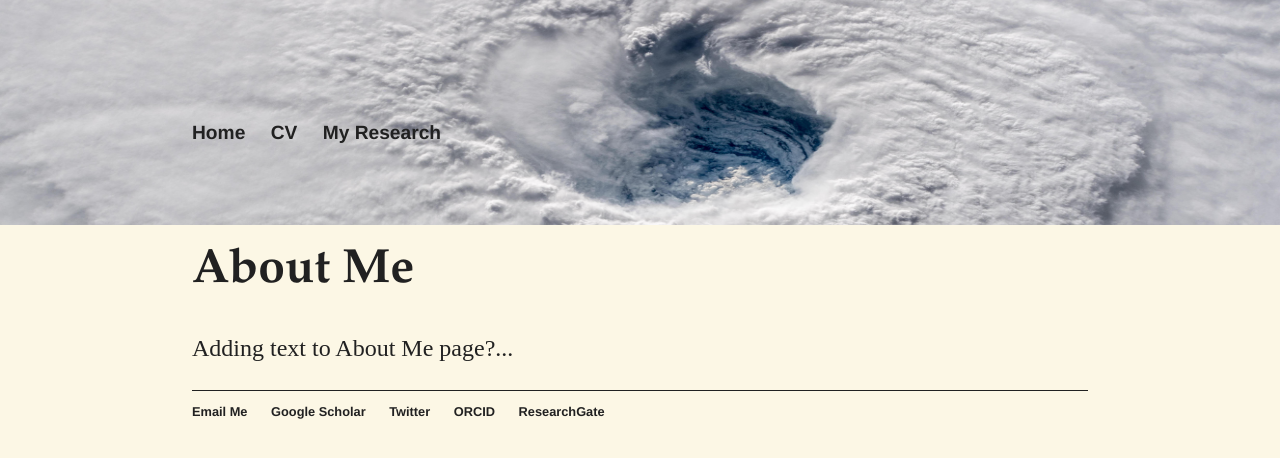
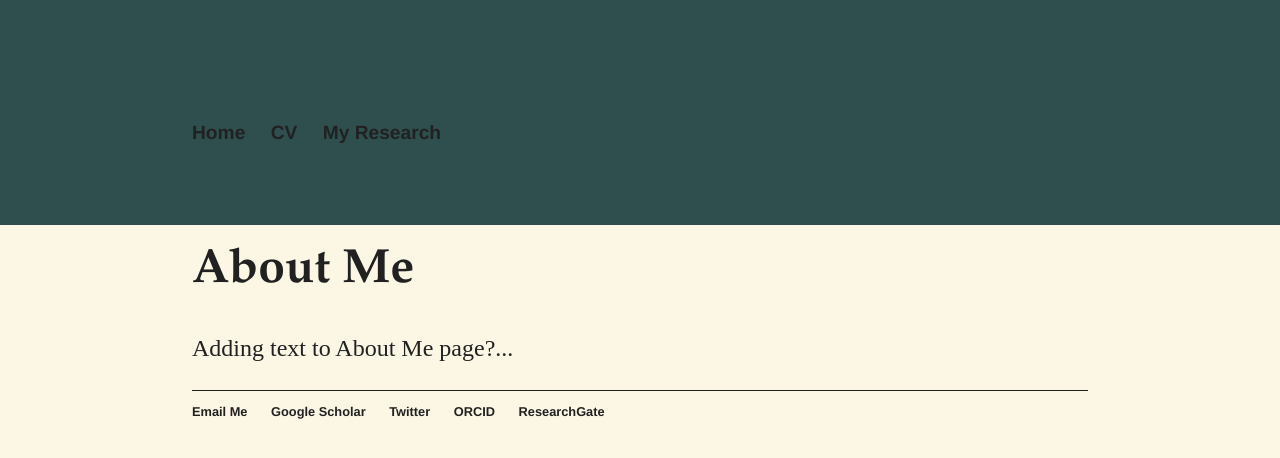
Before and after one commit to alyssa-stansfield/alyssa-stansfield.github.io, a Jekyll site: the page built from about/index.html, in a window 1280 px wide. Shown: the top 458 px of the page. Built offline with Jekyll 4.4.1, drawn with Linux system fonts in a browser that asks for light colours.

Commit message:
Changing style of pages

```diff
--- a/css/main.css
+++ b/css/main.css
@@ -18,7 +18,7 @@ footer ul {
 nav ul {
     font-family:'Helvetica', 'Arial', 'Sans-Serif';
     font-size: 1.2em;
-    font-color: #484848;
+    font-color: #FCF7E5;
     padding-left: 15%;
     padding-top: 8%;
     list-style: none;
@@ -32,9 +32,7 @@ nav ul {
     width: 100%;
     height: 25%;
     z-index: 9999;
-    background-image:url("../assets/hurricane_eye.jpeg");
-    background-repeat: no-repeat;
-    background-size: 100% 100%;
+    background-color:#2F4F4F
 }
 
 
@@ -95,25 +93,3 @@ ul.news {
     color:#212121;
     line-height:1.5em;
 }
-
-.leftbar{
-   background-color:#2F4F4F;
-   width:15%;
-   max-width:150px;
-   height:100%;
-   position:fixed;
-   top:0;
-   left:0;
-   padding-top: 0px;
-}
-
-.rightbar{
-   background-color:#2F4F4F;
-   width:15%;
-   max-width:150px;
-   height:100%;
-   position:fixed;
-   top:0;
-   padding-top: 0px;
-   right:0;
-}
--- a/research/index.html
+++ b/research/index.html
@@ -3,8 +3,6 @@ layout: default
 title: My Research
 ---
 	<!--<h1>{{ page.title }}</h1>-->
-<div class="leftbar">
-</div>
 
 <h1>Alyssa M. Stansfield, PhD</h1>
 
@@ -39,6 +37,3 @@ title: My Research
 <h2>Other Publications:</h2>
 <p style="font-size:1em;"> Jones, A. D., D. Rastogi, P.  Vahmani, <b>A. M. Stansfield</b>, K. A. Reed, T. Thurber, P. A. Ullrich, and J. Rice: Continental United States Climate Projections based on Thermodynamic Modification of Historical Weather. Submitted to <em>Scientific Data</em></p>
 <p style="font-size:1em;"><a href="https://agupubs.onlinelibrary.wiley.com/doi/10.1002/2016GL071923">Lintner, B. R., D. K. Adams, K. A. Schiro, <b>A. M. Stansfield</b>, A. A. Amorim Rocha, and J. D. Neelin (2017): Relationships among climatological vertical moisture structure, column water vapor, and precipitation over the central Amazon in observations and CMIP5 models. <em>Geophys. Res. Lett.</em>, 44, 1981–1989. doi:10.1002/2016GL071923</a></p>
-
-<div class="rightbar">
-</div>
```
Also changed, not shown: index.html (+1 -6 lines).
